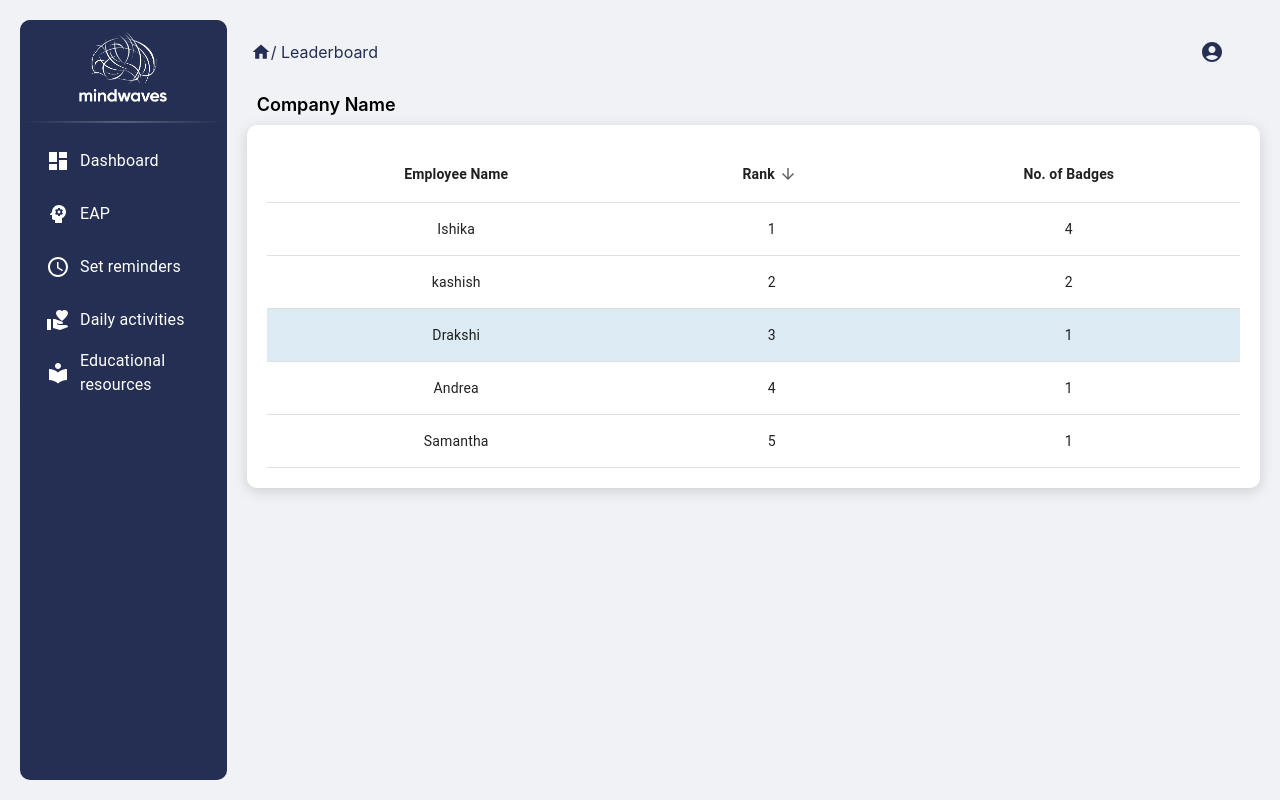
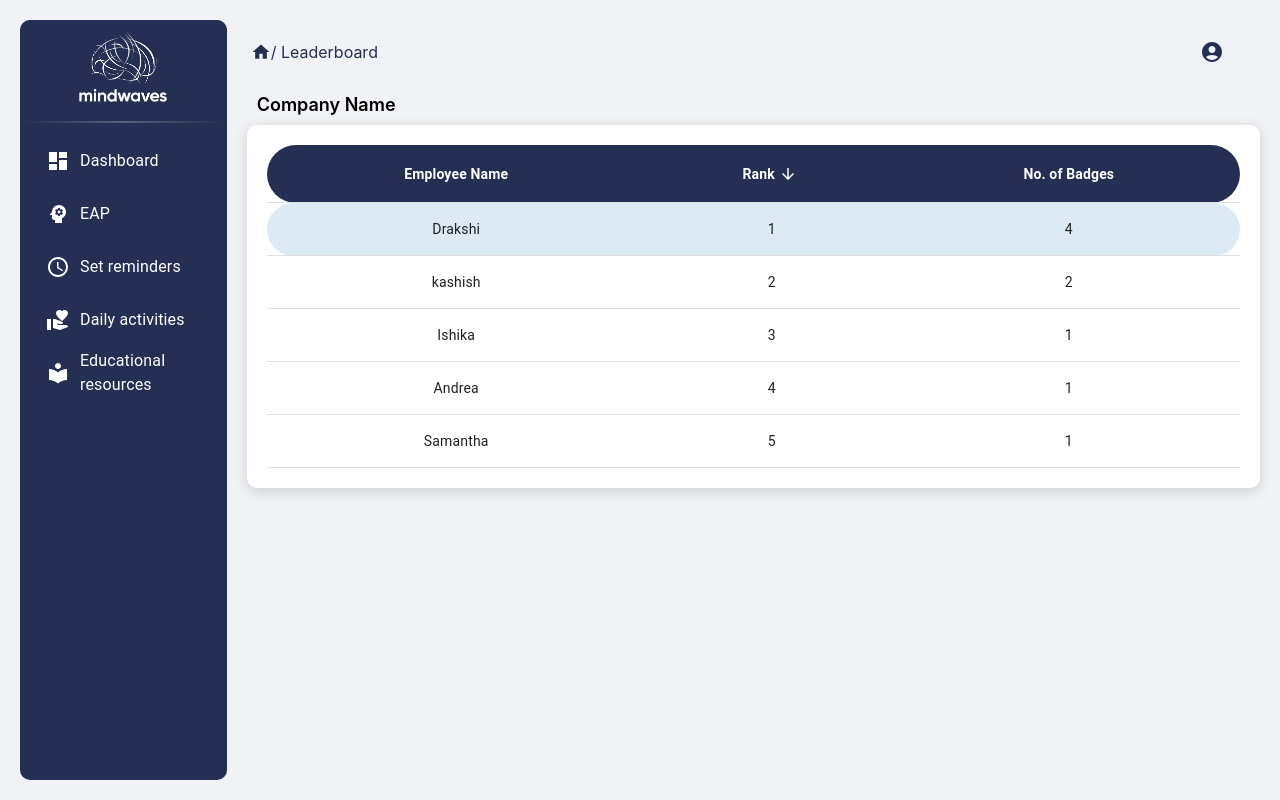
Before and after one commit to kashishahuja2002/Mind-Waves-ServiceNow-Code-To-Win, a React (Create React App) app: page /pages/leaderboard in a window 1280 px wide. Built offline with nearby package versions, Linux system fonts and the light colour scheme; sample sign-in values are in the browser's storage.

Commit message:
feat/leaderboard/styles

```diff
--- a/src/components/pages/leaderboard/Leaderboard.js
+++ b/src/components/pages/leaderboard/Leaderboard.js
@@ -14,9 +14,9 @@ function createData(name, rank, numOfBadges) {
 }
 
 const rows = [
-    createData("Drakshi", 3, 1),
+    createData("Ishika", 3, 1),
     createData("kashish", 2, 2),
-    createData("Ishika", 1, 4),
+    createData("Drakshi", 1, 4),
     createData("Andrea", 4, 1),
     createData("Samantha", 5, 1)
 ];
@@ -53,29 +53,29 @@ export default function SortedTable() {
             <Card id="leftCard" className="whiteBox waterCard">
                 <Table aria-label="simple table">
                     <TableHead>
-                        <TableRow>
-                            <TableCell className='table-heading' align="center">Employee Name</TableCell>
+                        <TableRow className='bg-darkblue' >
+                            <TableCell className='table-heading curved-bg-left' align="center">Employee Name</TableCell>
 
                             <TableCell className='table-heading' align="center" onClick={handleSortRequest}>
-                                <TableSortLabel active={true} direction={orderDirection}>
+                                <TableSortLabel className='table-heading ' active={true} direction={orderDirection}>
                                     Rank
                                 </TableSortLabel>
                             </TableCell>
 
-                            <TableCell className='table-heading' align="center">No. of Badges</TableCell>
+                            <TableCell className='table-heading curved-bg-right' align="center">No. of Badges</TableCell>
 
 
                         </TableRow>
                     </TableHead>
                     <TableBody>
                         {rowData.map((row, index) => (
-                            <TableRow key={index} className={index === 2 && 'bg-blue'}>
+                            <TableRow key={index} className={row.name === "Drakshi" && 'bg-blue'}>
 
-                                <TableCell component="th" scope="row" align="center">
+                                <TableCell className="curved-bg-left" component="th" scope="row" align="center">
                                     {row.name}
                                 </TableCell>
                                 <TableCell align="center">{row.rank}</TableCell>
-                                <TableCell align="center">{row.numOfBadges}</TableCell>
+                                <TableCell className="curved-bg-right" align="center">{row.numOfBadges}</TableCell>
                             </TableRow>
                         ))}
                     </TableBody>
--- a/src/styles/pages/leaderboard.scss
+++ b/src/styles/pages/leaderboard.scss
@@ -9,8 +9,27 @@
 
 .table-heading {
     font-weight: bold !important;
+    color: white !important;
 }
 
 .bg-blue {
     background-color: var(--light-blue);
+    border-radius: 20%
 }
+
+.bg-darkblue {
+    background-color: var(--dark-blue);
+    color: white;
+}
+
+.MuiTableSortLabel-icon {
+    color: white !important;
+}
+
+.curved-bg-right {
+    border-radius: 0px 30px 30px 0px;
+}
+
+.curved-bg-left {
+    border-radius: 30px 0px 0px 30px;
+}
```
